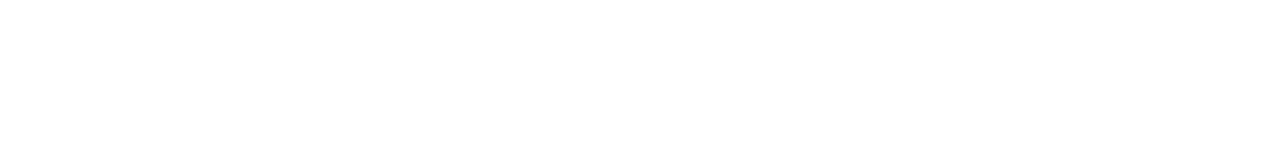
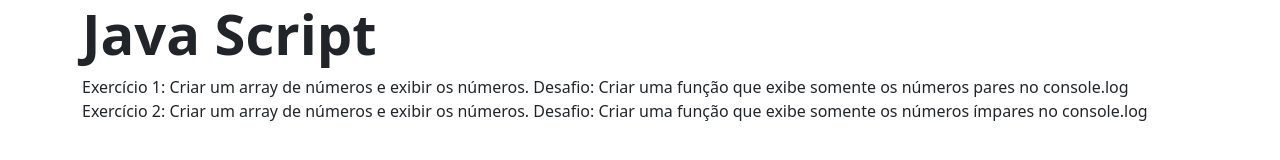
Before and after one commit to DjonathanTamanini/DesenvolvimentoWeb, a plain HTML site: page JS/js.html in a window 1280 px wide. Drawn offline with nearby package versions, Linux system fonts and the light colour scheme.

Commit message:
Final_Aula_JS

```diff
--- a/JS/js.html
+++ b/JS/js.html
@@ -10,11 +10,51 @@
     </style>
 </head>
 <body>
+    <header class="aulaJS">
+        <div class="container">
+            <h1 class="display-4 fw-bold">Java Script</h1>
+        </div>
+    </header>
+    <div class="container">
+        <div class="exercicioJS01">
+            <div class="descricao col col-md-12">
+                Exercício 1: Criar um array de números e exibir os números.
+                Desafio: Criar uma função que exibe somente os números pares no console.log
+
+            </div>
+        </div>
+        <div class="exercicioJS02">
+            <div class="descricao col col-md-12">
+                Exercício 2: Criar um array de números e exibir os números.
+                Desafio: Criar uma função que exibe somente os números ímpares no console.log
+            </div>
+        </div>
+    </div>
 
     <script>
-        let nome = "Djonathan"
-        let sobrenome = "Tamanini"
-        console.log()
+        // Início exercício 01
+        //criando um array de números
+        const numeros = [1, 2, 3, 4, 5, 6, 7, 8, 9, 10];
+
+        //exibindo todos os números
+        console.log("Aula JS - Exercício 01");
+        console.log("Todos os números")
+        console.log(numeros)
+
+        // Função para exibir apenas os números pares
+        function exibirNumerosPares(array) {
+            console.log("Números pares: ");
+            for (let numero of array) {
+                if (numero % 2 === 0) {
+                    console.log(numero)
+                }
+            }
+        }
+
+        // Exibindo números pares
+        exibirNumerosPares(numeros);
+
+
     </script>
 </body>
 </html>
```
